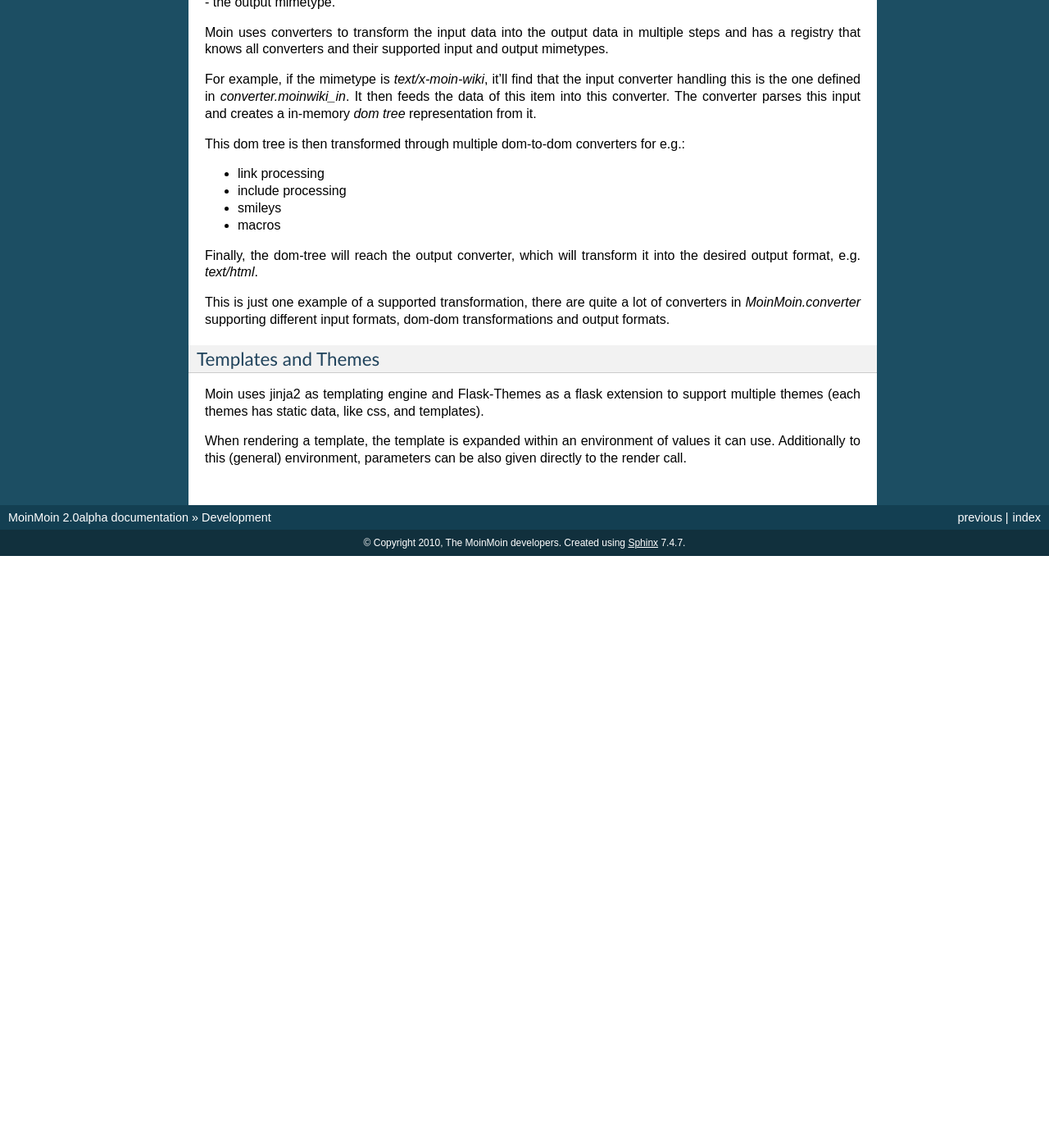
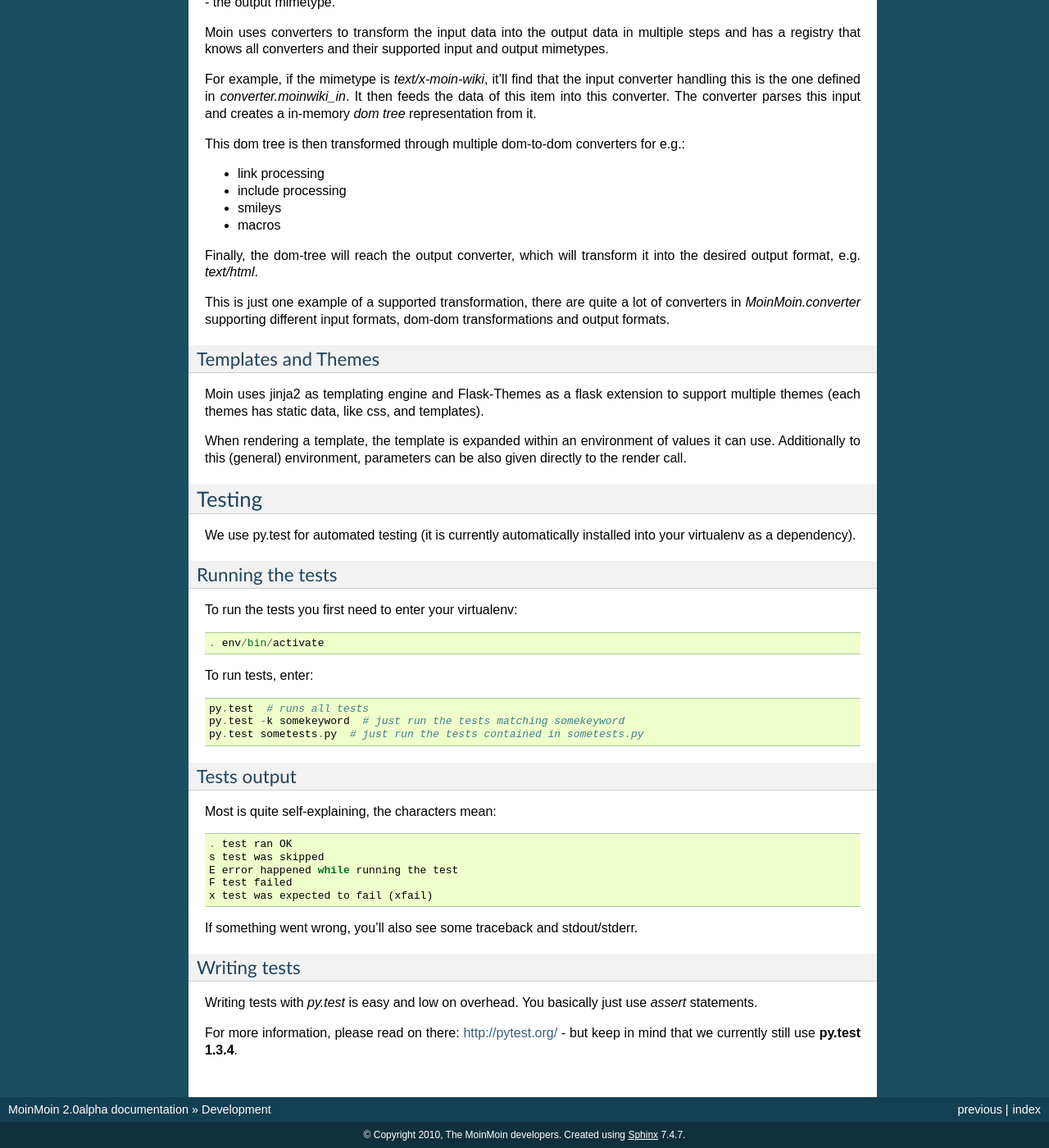
Before and after one commit to mirror/moin-2.0, a Sphinx documentation site: the page built from docs/devel/development.rst, in a window 1280 px wide and 1400 px high, scrolled down 2460 px. Shown: the whole window at 82% size. Built offline with Sphinx 7.4.7, drawn with Linux system fonts in a browser that asks for light colours; pages that are not in the unit, such as notebooks, are missing from menus; before the commit the page ends 3138 px from its top, so only the background shows below that; some of the changed text lies outside the part shown.

Commit message:
add some short docs about testing

```diff
--- a/docs/devel/development.rst
+++ b/docs/devel/development.rst
@@ -170,3 +170,41 @@
 When rendering a template, the template is expanded within an environment of
 values it can use. Additionally to this (general) environment, parameters can
 be also given directly to the render call.
+
+Testing
+=======
+
+We use py.test for automated testing (it is currently automatically installed
+into your virtualenv as a dependency).
+
+Running the tests
+-----------------
+To run the tests you first need to enter your virtualenv::
+
+    . env/bin/activate
+
+To run tests, enter::
+
+    py.test  # runs all tests
+    py.test -k somekeyword  # just run the tests matching somekeyword
+    py.test sometests.py  # just run the tests contained in sometests.py
+
+Tests output
+------------
+Most is quite self-explaining, the characters mean::
+
+    . test ran OK
+    s test was skipped
+    E error happened while running the test
+    F test failed
+    x test was expected to fail (xfail)
+
+If something went wrong, you'll also see some traceback and stdout/stderr.
+
+Writing tests
+-------------
+Writing tests with `py.test` is easy and low on overhead. You basically just
+use `assert` statements.
+
+For more information, please read on there: http://pytest.org/ - but keep in
+mind that we currently still use **py.test 1.3.4**.
```
